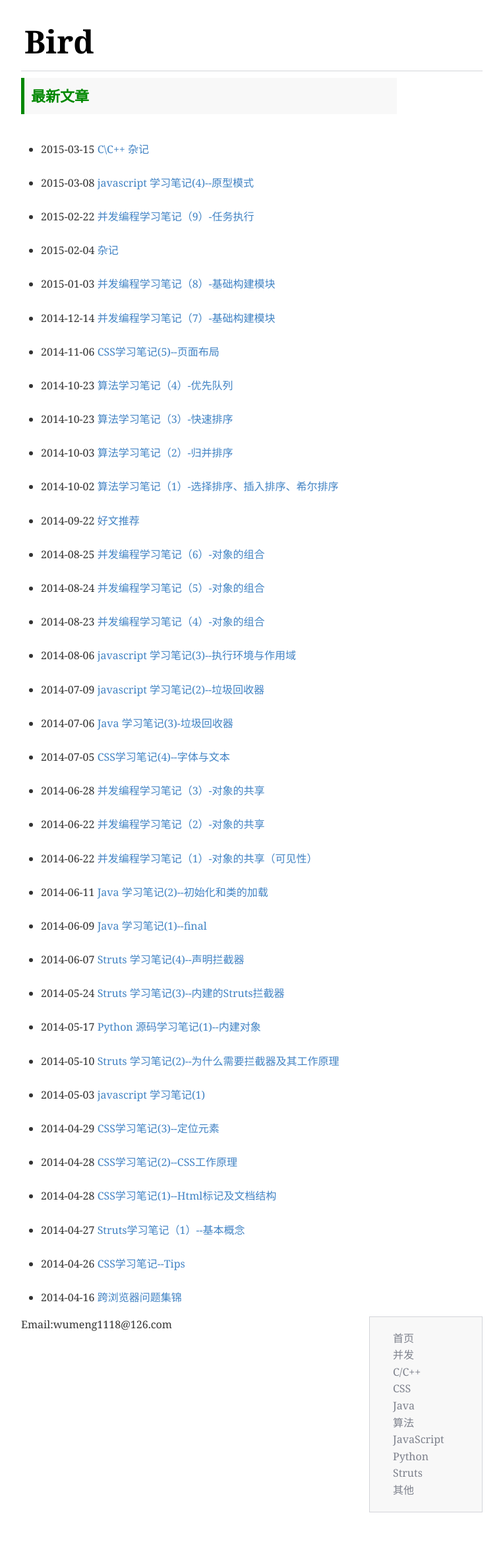
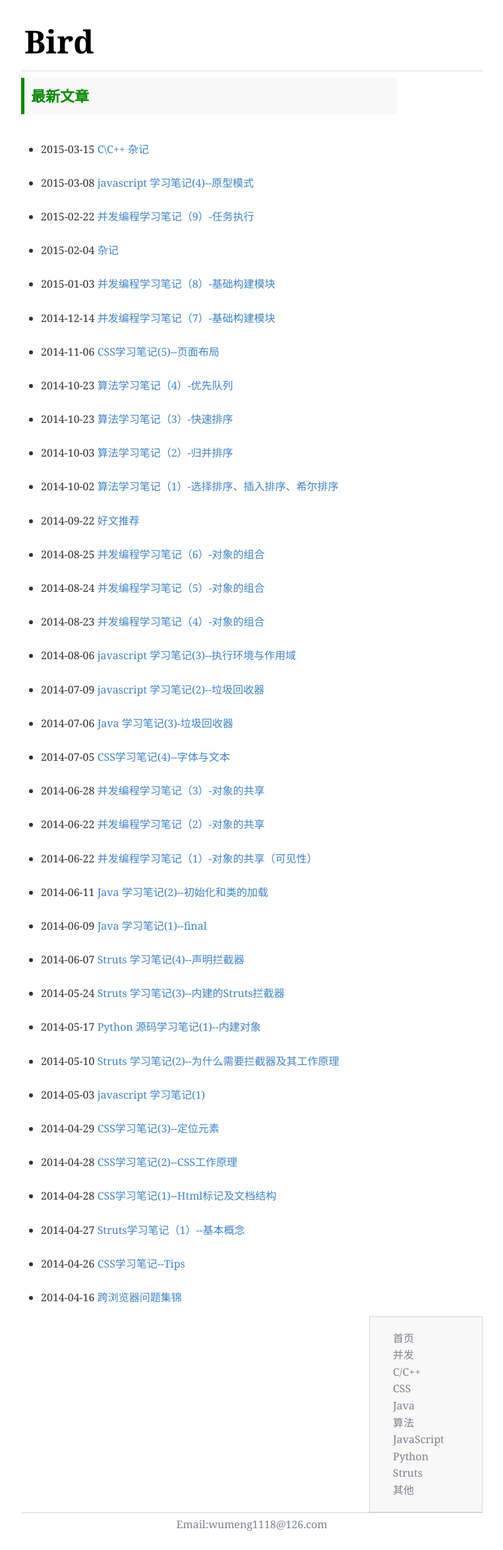
Before and after one commit to Qing-Shuang/Bird, a Jekyll site: the page built from index.html, in a window 1280 px wide. Shown: the whole page at 66% size, without its empty margins (258-1021 px from the left). Built offline with Jekyll 4.4.1, drawn with Linux system fonts in a browser that asks for light colours; Markdown is read by kramdown in place of the engine named in the settings; the list of posts is cut into pages by our own code; before the commit the page ends 2292 px from its top, so only the background shows below that.

Commit message:
Update navigation.html

```diff
--- a/_layouts/navigation.html
+++ b/_layouts/navigation.html
@@ -33,7 +33,7 @@
 			</ul>
 		</div>
 
-		<div id="tail">
+		<div id="footer">
     			Email:wumeng1118@126.com
     		</div>
     </body>
```
